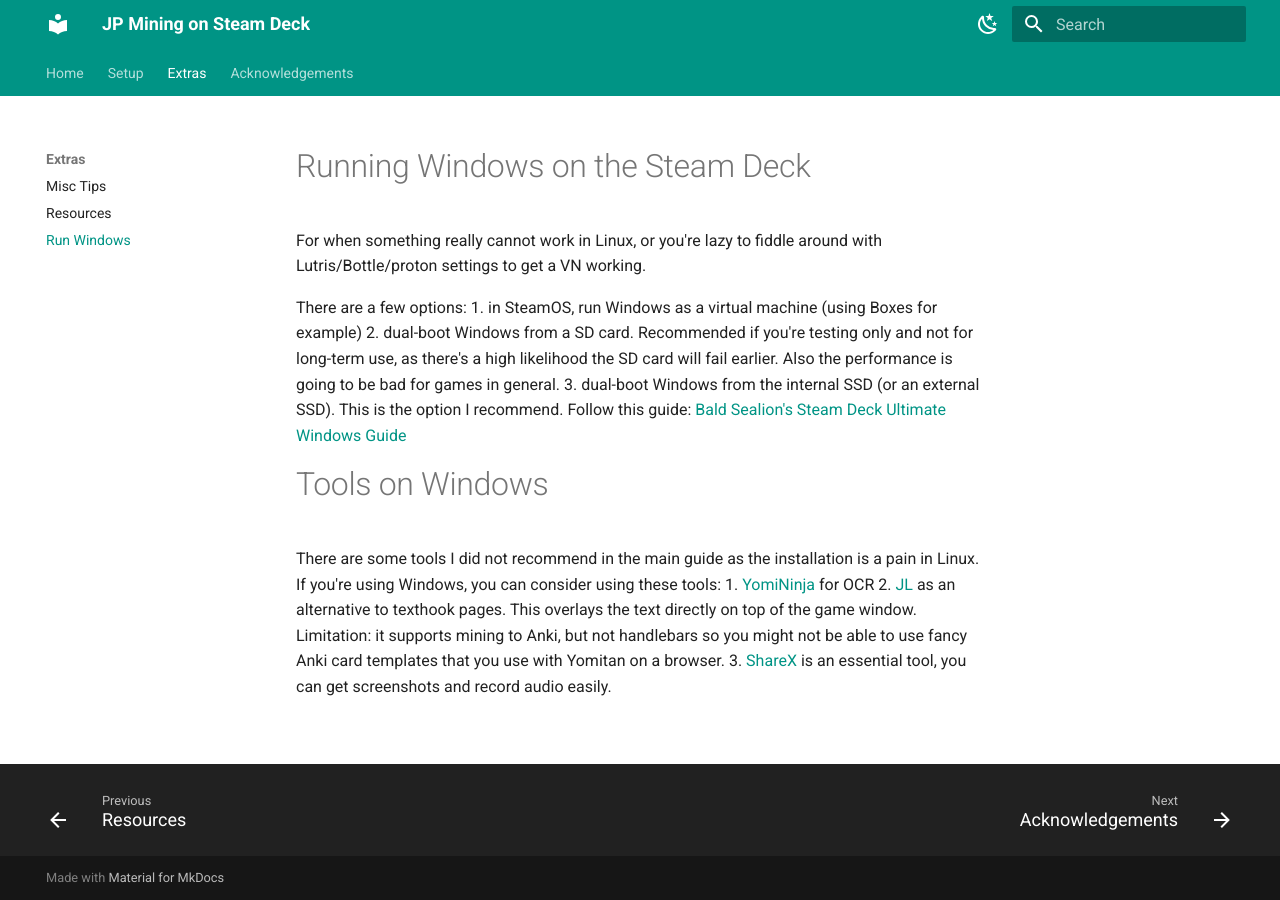
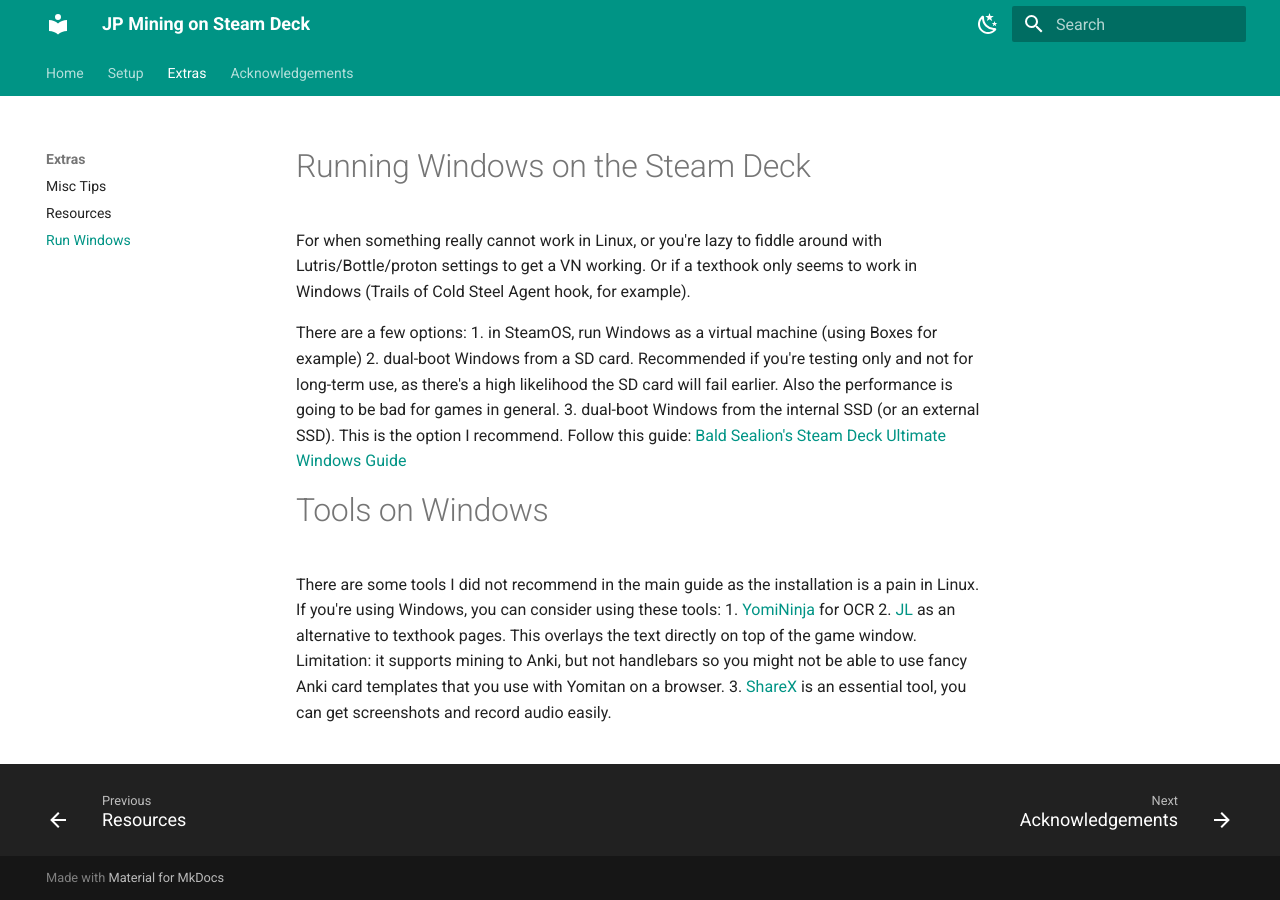
Before and after one commit to aka-baka/deck-mining, an MkDocs documentation site: the page built from docs/deck-mining/runWin.md, in a window 1280 px wide. Built offline with MkDocs 1.6.1 and Material for MkDocs 9.7.7, drawn with Linux system fonts in a browser that asks for light colours.

Commit message:
Update runWin.md

```diff
--- a/docs/deck-mining/runWin.md
+++ b/docs/deck-mining/runWin.md
@@ -1,5 +1,5 @@
 # Running Windows on the Steam Deck
-For when something really cannot work in Linux, or you're lazy to fiddle around with Lutris/Bottle/proton settings to get a VN working.
+For when something really cannot work in Linux, or you're lazy to fiddle around with Lutris/Bottle/proton settings to get a VN working. Or if a texthook only seems to work in Windows (Trails of Cold Steel Agent hook, for example).
 
 There are a few options:
 1. in SteamOS, run Windows as a virtual machine (using Boxes for example)
```
